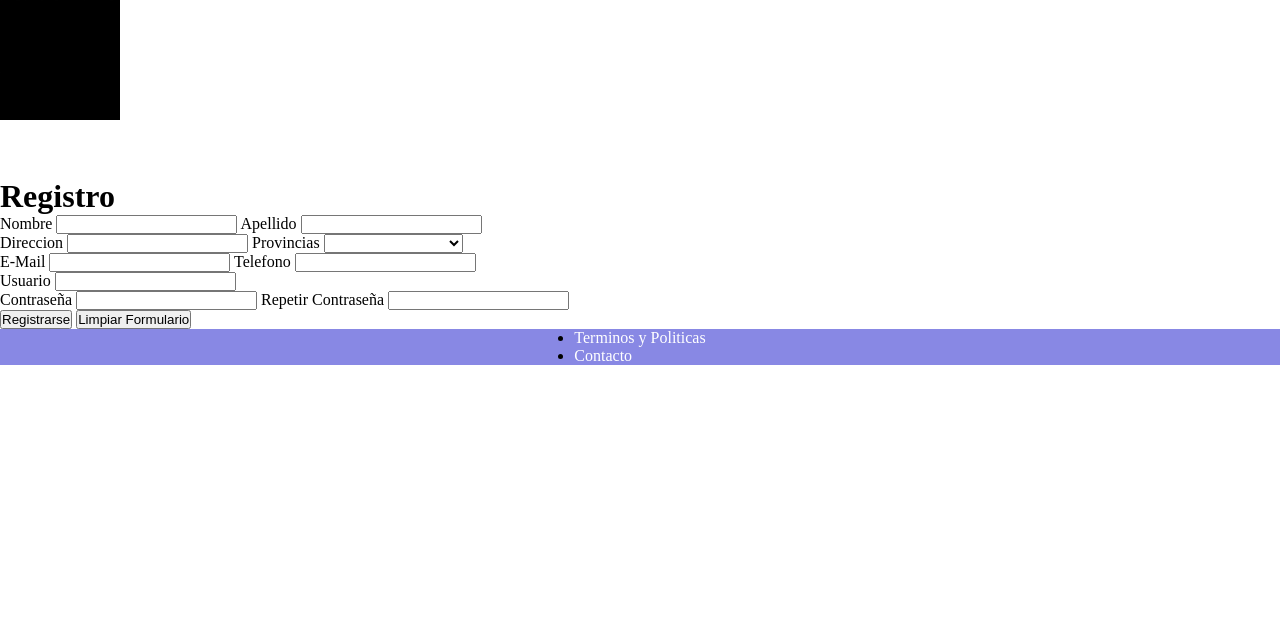
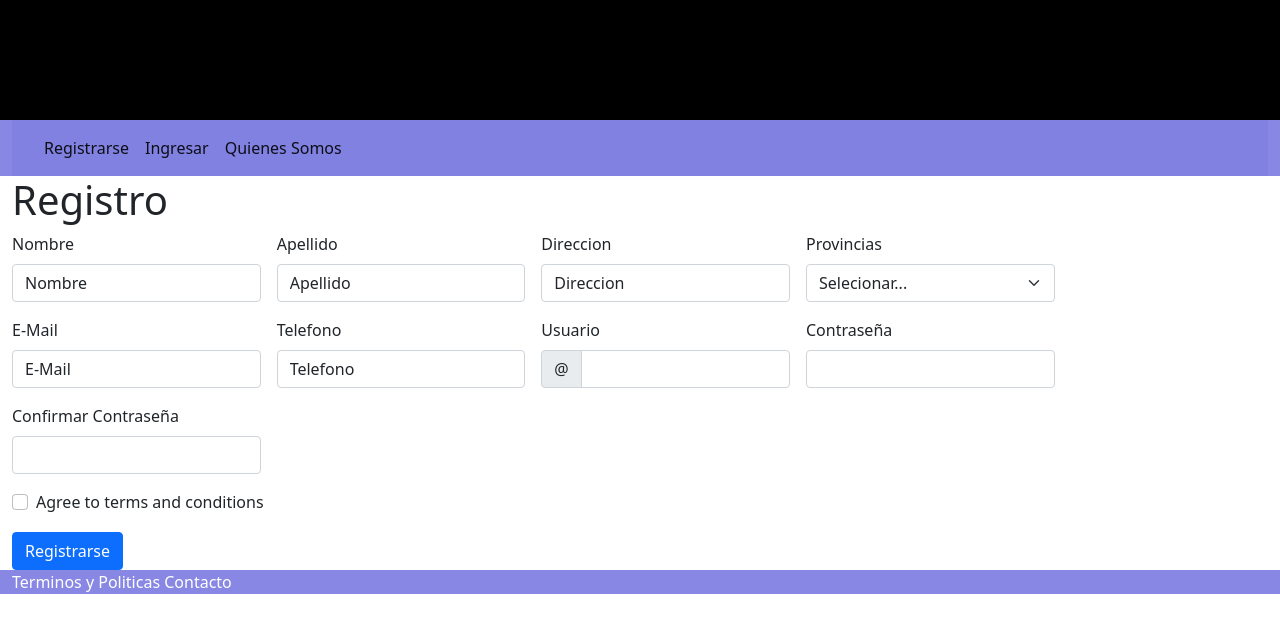
Before and after one commit to FernandoMDiez/softwareyServiciosDiez, a plain HTML site: page paginas/registrar.html in a window 1280 px wide. Drawn offline with nearby package versions, Linux system fonts and the light colour scheme.

Commit message:
Se modifico pagina Registro - Estilo.css

```diff
--- a/css/estilo.css
+++ b/css/estilo.css
@@ -61,6 +61,10 @@ body {
   justify-self: strech; /* start | end | center | stretch */
   align-self: strech; /* start | end | center | stretch */
 }
+
+.cabecera {
+  background-color: black;
+}
 /*  ------------------------------------------------NAV--------------------------*/
 .nav {
   grid-area: nav;
@@ -68,14 +72,16 @@ body {
   flex-flow: row-reverse nowrap;
   justify-content: space-evenly;
   align-items: center;
-  background-color: rgba(129, 129, 227, 0.938);
+  background-color: rgba(129, 129, 227, 0.938) !important;
 }
 
 .menuCabecera__link {
   text-decoration: none;
   color: white;
 }
-
+.nav2 {
+  background-color: rgba(129, 129, 227, 0.938) !important;
+}
 /*  ------------------------------------------------CARRUSEL--------------------------*/
 .carrusel {
   grid-area: carrusel;
--- a/paginas/registrar.html
+++ b/paginas/registrar.html
@@ -7,45 +7,81 @@
   <meta name="viewport" content="width=device-width, initial-scale=1.0">
   <title>Software & Servicios</title>
   <link rel="shortcut icon" href="../multimedia/sis3.ico" type="image/x-icon">
+  <link rel="stylesheet" href="../css/bootstrap.min.css">
   <link rel="stylesheet" href="../css/estilo.css">
 </head>
 
 <body>
-  <header class="cabecera">
+
+  <div class="container-fluid">
+
+    <header class="row cabecera">
+      <div class="col-md-12 col-sm-6 col-xs-1">
         <a class="logoCabecera" href="../index.html">
           <img class="logoCabecera__img" src="../multimedia/sis.gif">
         </a>
+      </div>
+    </header>
+
+    <nav class="row nav2">
+      <div class="col-md-12 col-sm-6 col-xs-1">
 
 
-    <nav class="menuCabecera">
-      <ul class="menuCabecera__list">
-        <li class="menuCabecera__item"><a class="menuCabecera__link" href="registrar.html">Registrarse</a></li>
-        <li class="menuCabecera__item"><a class="menuCabecera__link" href="Ingresar.html">Ingresar</a></li>
-        <li class="menuCabecera__item"><a class="menuCabecera__link" href="quienesomos.html">Quienes Somos</a></li>
-
+        <nav class="navbar navbar-expand-lg navbar-light bg-light  nav2">
+          <div class="container-fluid">
+            <button class="navbar-toggler" type="button" data-bs-toggle="collapse"
+              data-bs-target="#navbarSupportedContent" aria-controls="navbarSupportedContent" aria-expanded="false"
+              aria-label="Toggle navigation">
+              <span class="navbar-toggler-icon"></span>
+            </button>
+            <div class="collapse navbar-collapse" id="navbarSupportedContent">
+              <ul class="navbar-nav me-auto mb-2 mb-lg-0">
+                <li class="nav-item">
+                  <a class="nav-link active" aria-current="page" href="registrar.html">Registrarse</a>
+                </li>
+                <li class="nav-item">
+                  <a class="nav-link active" href="Ingresar.html">Ingresar</a>
+                </li>
+                <li class="nav-item">
+                  <a class="nav-link active" href="quienesomos.html">Quienes Somos</a>
+                </li>
               </ul>
+            </div>
+          </div>
+        </nav>
+      </div>
     </nav>
 
-  </header>
 
-
-
-  <main class="registrar__main">
-    <form action="" method="post">
-      <div class="registrar_main_card">
-        <h1>Registro</h1>
-        <div class="registrar_main_card__nombre">
-          <label for="nombre">Nombre</label>
-          <input type="text" name="nombre" id="">
-          <label for="apellido">Apellido</label>
-          <input type="text" name="apellido" id="">
+    <main class="row registrar__main">
+      <div class="col-md-10 col-sm-6 col-xs-1">
+        <h1 class="col-6">Registro</h1>
+        <form class="row g-3 needs-validation" novalidate>
+          <div class="col-md-3">
+            <label for="validationCustom01" class="form-label">Nombre</label>
+            <input type="text" class="form-control" id="validationCustom01" value="Nombre" required>
+            <div class="valid-feedback">
+              Looks good!
             </div>
-        <div class="registrar_main_card__nombre">
-          <label for="direccion"> Direccion</label>
-          <input type="text" name="direccion" id="">
-          <label for="provincias"> Provincias</label>
-          <select name="provincias" id="">
-            <option value="vacio"> </option>
+          </div>
+          <div class="col-md-3">
+            <label for="validationCustom02" class="form-label">Apellido</label>
+            <input type="text" class="form-control" id="validationCustom02" value="Apellido" required>
+            <div class="valid-feedback">
+              Looks good!
+            </div>
+          </div>
+          <div class="col-md-3">
+            <label for="validationCustom01" class="form-label">Direccion</label>
+            <input type="text" class="form-control" id="validationCustom01" value="Direccion" required>
+            <div class="valid-feedback">
+              Looks good!
+            </div>
+          </div>
+          <div class="col-md-3">
+            <label for="validationCustom04" class="form-label">Provincias</label>
+            <select class="form-select" id="validationCustom04" required>
+              <option selected disabled value="">Selecionar...</option>
               <option value="Jujuy">Jujuy</option>
               <option value="Salta">Salta</option>
               <option value="Tucuman">Tucuman</option>
@@ -54,40 +90,80 @@
               <option value="SantaFe">SantaFe</option>
               <option value="Buenos Aires">Buenos Aires</option>
             </select>
-        </div>
-        <div class="registrar_main_card__nombre">
-          <label for="mail">E-Mail</label>
-          <input type="email" name="" id="">
-          <label for="telefono">Telefono</label>
-          <input type="tel" name="" id="">
-        </div>
-        <div class="registrar_main_card__nombre">
-          <label for="usuario">Usuario</label>
-          <input type="text" name="usuario" id="">
-        </div>
-        <div class="registrar_main_card__nombre">
-          <label for="contrasenia">Contraseña</label>
-          <input type="password" name="contrasenia" id="">
-          <label for="contrasenia2">Repetir Contraseña</label>
-          <input type="password" name="contrasenia2" id="">
-        </div>
-        <div class="registrar_main_card__button">
-          <input type="submit" value="Registrarse">
-          <input type="reset" value="Limpiar Formulario">
+            <div class="invalid-feedback">
+              Please select a valid state.
             </div>
           </div>
+          <div class="col-md-3">
+            <label for="validationCustom01" class="form-label">E-Mail</label>
+            <input type="text" class="form-control" id="validationCustom01" value="E-Mail" required>
+            <div class="valid-feedback">
+              Looks good!
+            </div>
+          </div>
+          <div class="col-md-3">
+            <label for="validationCustom01" class="form-label">Telefono</label>
+            <input type="text" class="form-control" id="validationCustom01" value="Telefono" required>
+            <div class="valid-feedback">
+              Looks good!
+            </div>
+          </div>
+
+
+
+
+          <div class="col-md-3">
+            <label for="validationCustomUsername" class="form-label">Usuario</label>
+            <div class="input-group has-validation">
+              <span class="input-group-text" id="inputGroupPrepend">@</span>
+              <input type="text" class="form-control" id="validationCustomUsername" aria-describedby="inputGroupPrepend"
+                required>
+              <div class="invalid-feedback">
+                Please choose a username.
+              </div>
+            </div>
+          </div>
+          <div class="col-md-3">
+            <label for="validationCustom03" class="form-label">Contraseña</label>
+            <input type="password" class="form-control" id="validationCustom03" required name="contrasenia">
+            <div class="invalid-feedback">
+              Please provide a valid Contraseña.
+            </div>
+          </div>
+
+          <div class="col-md-3">
+            <label for="validationCustom03" class="form-label">Confirmar Contraseña</label>
+            <input type="password" class="form-control" id="validationCustom03" required name="contrasenia">
+            <div class="invalid-feedback">
+              Please provide a valid Confirmar Contraseña.
+            </div>
+          </div>
+          <div class="col-12">
+            <div class="form-check">
+              <input class="form-check-input" type="checkbox" value="" id="invalidCheck" required>
+              <label class="form-check-label" for="invalidCheck">
+                Agree to terms and conditions
+              </label>
+              <div class="invalid-feedback">
+                You must agree before submitting.
+              </div>
+            </div>
+          </div>
+          <div class="col-12">
+            <button class="btn btn-primary" type="submit">Registrarse</button>
+          </div>
         </form>
+      </div>
     </main>
-  <footer class="pie">
-    <div class="pie_menu">
-      <ul class="menuPie__list">
-        <li class="menuPie__item"><a class="menuPie__link" href="termcond_polpriv.html">Terminos y Politicas</a></li>
-        <li class="menuPie__item"><a class="menuPie__link" href="contacto.html">Contacto</a></li>
-      </ul>
+    <footer class="row pie">
+      <div class="col-md-12 col-sm-6 col-xs-1 pie_menu">
+        <a class="menuPie__link" href="paginas/termcond_polpriv.html">Terminos y
+          Politicas</a>
+        <a class="menuPie__link" href="paginas/contacto.html">Contacto</a>
       </div>
     </footer>
-
-
+  </div>
+  <script src="js/bootstrap.min.js"></script>
 </body>
 
 </html>
```
Also changed, not shown: paginas/ingresar.html (+2 -0 lines). Lines whose indentation alone changed are shown as unchanged.
